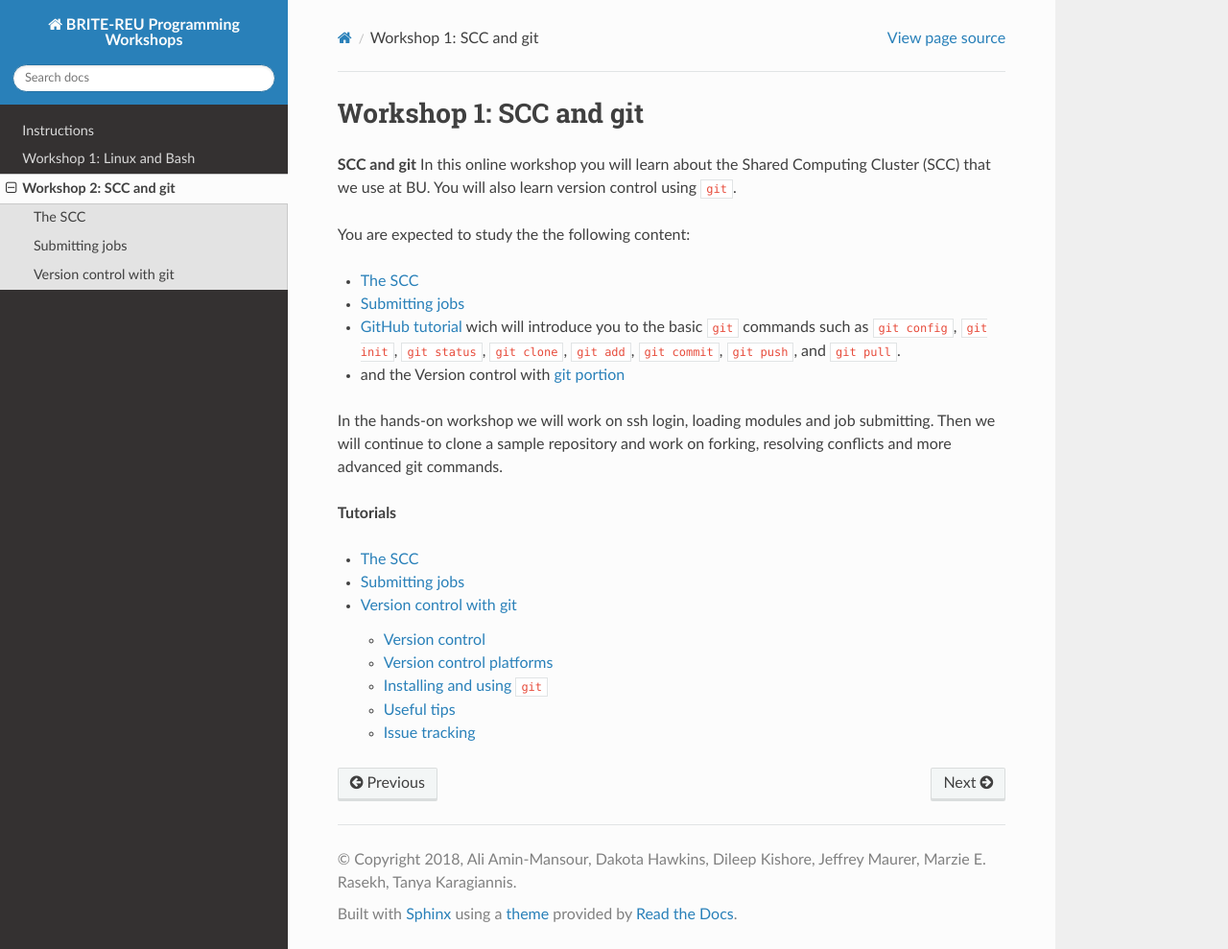
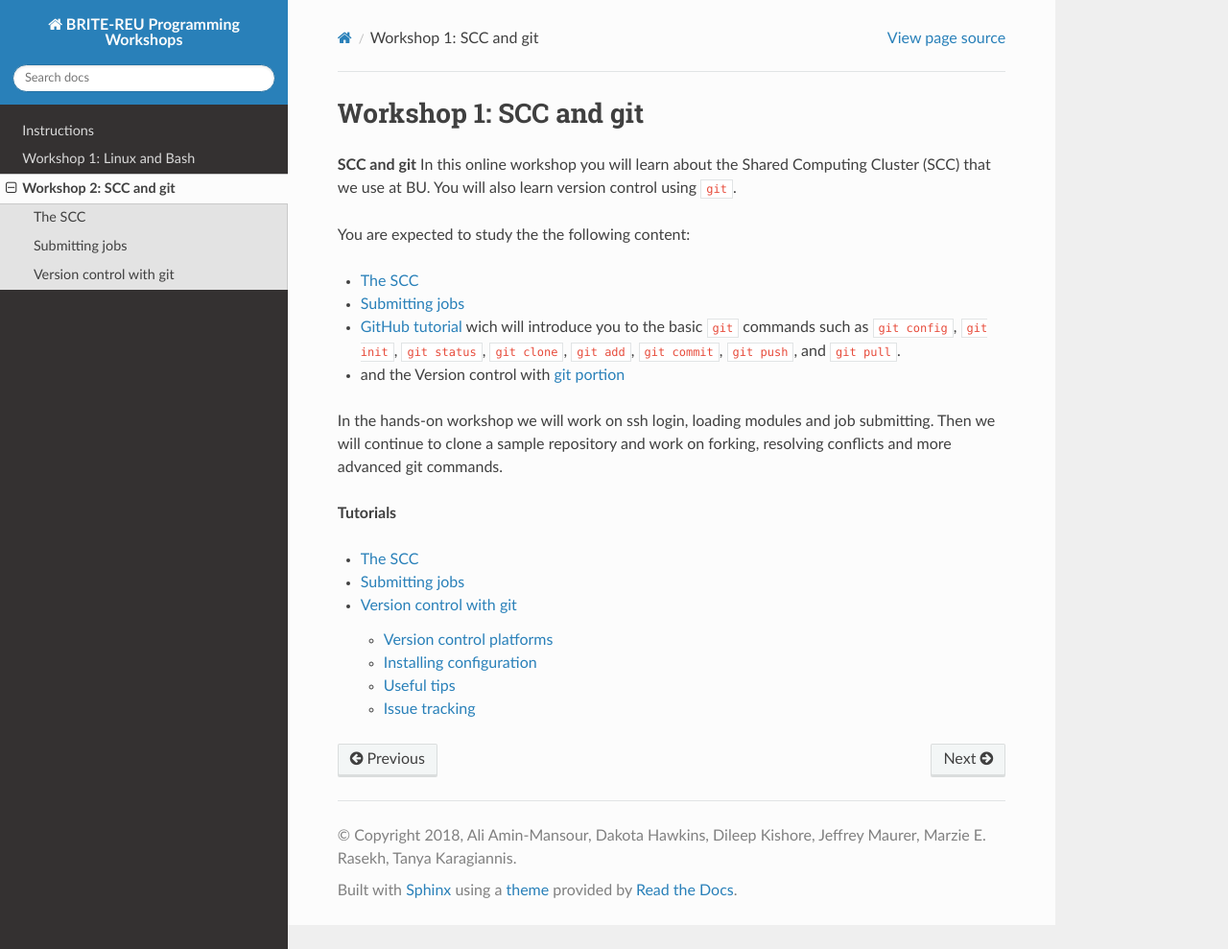
Before and after one commit to BRITE-REU/programming-workshops, a Sphinx documentation site: the page built from source/workshops/02_scc_git/index.rst, in a window 1280 px wide and 989 px high. Shown: the whole window at 96% size. Built offline with Sphinx 7.4.7 and the Read the Docs theme 2.0.0, drawn with Linux system fonts in a browser that asks for light colours.

Commit message:
Update git.rst

```diff
--- a/source/workshops/02_scc_git/git.rst
+++ b/source/workshops/02_scc_git/git.rst
@@ -1,10 +1,6 @@
 3. Version control with git
 ===============================
 
-
-
-Version control
-###################
 During your career as a researcher, you will write code and create documents over time, go back and edit them, reuse parts of it, share your code with other people or collaborate with others to make tools and documents.
 
 Have you ever had the problem that you lost files that weren't saved? Or have you gone to a conference or interview and met someone interested in your work and realized you don't have the files on your laptop? On a gloomy day, have you changed some part of your code when suddenly everything broke and you wished you could just go back to the previous working version, but alas there is no backup and you have tens of folders with misleading names?
@@ -38,7 +34,7 @@
 So go on, start by signing up and making a username of these platforms. Use Bitbucket for *in-progress* work, and GitHub for *publishing*. Choose a professional ID for your GitHub account and put it on your CV.
 
 
-Installing and using ``git``
+Installing configuration
 ############################
 
 How will you run ``git`` on your system? If you prefer terminals, just install ``git`` and you are good to go. You can install git on a Debian system using:
@@ -62,8 +58,6 @@
 For Windows, to get a git shell you can install `TortoiseGit <https://tortoisegit.org/>`_.
 If you prefer to work with a GUI, you could install `gitKraken <https://www.gitkraken.com/>`_ on all three Operating Systems.
 
-Configuring git
-****************
 If you are using a terminal, the first thing to do is configure ``git`` with your username and email. The username will be printed on the commits and changes you make. The email will be used to log in. You will be prompted for your password when pushing and pulling from the server.
 
 .. code:: bash
```
